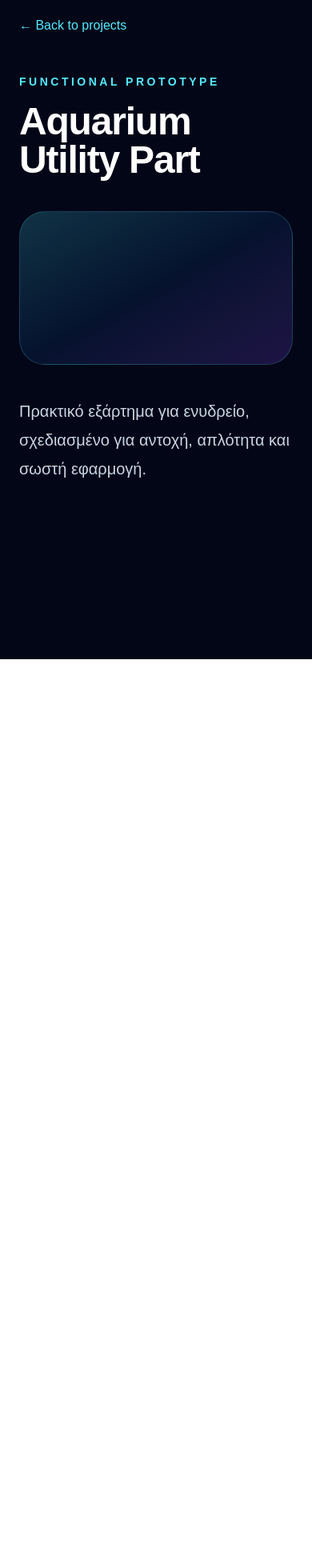
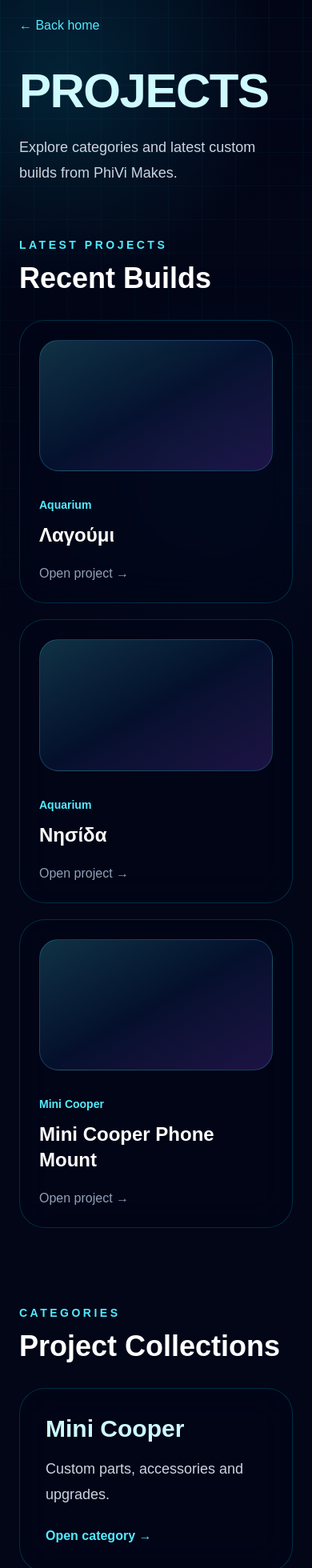
Before and after one commit to FotisVal/phivimakes-site, a Next.js app: page /projects/aquarium-utility-part in a window 390 px wide. Shown: the part 20-1980 px from the top of the page at 80% size. Before the commit the page ends 844 px from the top, so only its background shows below. Built offline with nearby package versions, Linux system fonts and the light colour scheme.

Commit message:
Updated homepage

```diff
--- a/app/page.tsx
+++ b/app/page.tsx
@@ -3,43 +3,31 @@
 import Link from "next/link";
 import { useState } from "react";
 
-const projects = [
-  {
-    title: "Modular Desk Organizer",
-    type: "3D Printed Product",
-    href: "/projects/modular-desk-organizer",
-  },
-  {
-    title: "Aquarium Utility Part",
-    type: "Functional Prototype",
-    href: "/projects/aquarium-utility-part",
-  },
-  {
-    title: "Custom Mechanical Holder",
-    type: "Custom Build",
-    href: "/projects/custom-mechanical-holder",
-  },
-];
+import { latestProjects as projects } from "@/data/projects";
 
 const text = {
   el: {
-    about: "ABOUT",
-    projects: "PROJECTS",
-    hero: "Ideas made physical.",
+    about: "ΣΧΕΤΙΚΑ",
+    projects: "ΕΡΓΑ",
+    hero: "Ιδέες που γίνονται πραγματικότητα.",
     intro:
-      "Είμαι ο δημιουργός πίσω από το PhiVi Makes. Σχεδιάζω και κατασκευάζω custom αντικείμενα, prototypes και πρακτικές λύσεις με 3D printing.",
+      "Είμαι ο δημιουργός πίσω από το PhiVi Makes. Σχεδιάζω και κατασκευάζω custom αντικείμενα, πρωτότυπα και πρακτικές λύσεις με 3D printing.",
     aboutText:
-      "Το PhiVi Makes είναι ένα creative project γύρω από το 3D printing, το product design και τις custom κατασκευές.",
+      "Το PhiVi Makes είναι ένα δημιουργικό project γύρω από την τρισδιάστατη εκτύπωση, τον σχεδιασμό προϊόντων και τις custom κατασκευές.",
     goal:
       "Στόχος είναι κάθε ιδέα να γίνεται ένα χρήσιμο, όμορφο και λειτουργικό αντικείμενο.",
-    viewProjects: "View Projects",
-    contactMe: "Contact Me",
-    selectedBuilds: "Selected Builds",
+    viewProjects: "Δες τα έργα",
+    contactMe: "Επικοινωνία",
+    latestProjects: "Πρόσφατα έργα",
     projectSubtitle:
-      "Επιλεγμένες κατασκευές, prototypes και custom 3D printed λύσεις.",
-    contactTitle: "Have an idea?",
+      "Τα τρία πιο πρόσφατα projects από custom κατασκευές, prototypes και 3D printed λύσεις.",
+    more: "Περισσότερα →",
+    contactTitle: "Έχεις μια ιδέα;",
     contactText:
-      "Ακολούθησε το PhiVi Makes ή στείλε μήνυμα για custom project, 3D printed part ή συνεργασία.",
+      "Στείλε μου μήνυμα για custom project, prototype ή συνεργασία.",
+    socialsTitle: "Ακολούθησέ με",
+    socialsText:
+      "Βρες το PhiVi Makes σε Instagram και TikTok για νέα builds, prototypes και behind the scenes.",
   },
   en: {
     about: "ABOUT",
@@ -53,12 +41,16 @@ const text = {
       "The goal is to turn every idea into a useful, beautiful and functional object.",
     viewProjects: "View Projects",
     contactMe: "Contact Me",
-    selectedBuilds: "Selected Builds",
+    latestProjects: "Latest Projects",
     projectSubtitle:
-      "Selected builds, prototypes and custom 3D printed solutions.",
+      "The three latest custom builds, prototypes and 3D printed solutions.",
+    more: "More →",
     contactTitle: "Have an idea?",
     contactText:
-      "Follow PhiVi Makes or send a message for a custom project, 3D printed part or collaboration.",
+      "Send me a message for a custom project, prototype or collaboration.",
+    socialsTitle: "Follow me",
+    socialsText:
+      "Find PhiVi Makes on Instagram and TikTok for new builds, prototypes and behind the scenes.",
   },
 };
 
@@ -74,7 +66,10 @@ export default function Home() {
         <div className="absolute inset-0 bg-[linear-gradient(to_bottom,rgba(2,6,23,0.25),rgba(2,6,23,0.9))]" />
       </div>
 
-      <section id="about" className="relative z-10 min-h-screen px-6 py-8 md:px-12 lg:px-20">
+      <section
+        id="about"
+        className="relative z-10 min-h-screen px-6 py-8 md:px-12 lg:px-20"
+      >
         <nav className="mx-auto flex max-w-7xl items-center justify-between rounded-full border border-cyan-400/25 bg-slate-950/45 px-5 py-4 shadow-[0_0_50px_rgba(34,211,238,0.12)] backdrop-blur-xl">
           <Link href="/" className="text-xl font-black tracking-tight">
             PHIVI<span className="text-cyan-300">MAKES</span>
@@ -82,9 +77,15 @@ export default function Home() {
 
           <div className="flex items-center gap-4">
             <div className="hidden gap-8 text-sm text-slate-300 md:flex">
-              <Link href="#about" className="hover:text-cyan-300">About</Link>
-              <Link href="/projects" className="hover:text-cyan-300">Projects</Link>
-              <Link href="#contact" className="hover:text-cyan-300">Contact</Link>
+              <Link href="#about" className="hover:text-cyan-300">
+                {lang === "el" ? "Σχετικά" : "About"}
+              </Link>
+              <Link href="/projects" className="hover:text-cyan-300">
+                {lang === "el" ? "Έργα" : "Projects"}
+              </Link>
+              <Link href="#contact" className="hover:text-cyan-300">
+                {lang === "el" ? "Επικοινωνία" : "Contact"}
+              </Link>
             </div>
 
             <button
@@ -96,13 +97,13 @@ export default function Home() {
           </div>
         </nav>
 
-        <div className="mx-auto mt-14 grid max-w-7xl items-center gap-14 rounded-[2.5rem] border border-cyan-400/20 bg-slate-950/45 p-7 shadow-[0_0_90px_rgba(34,211,238,0.12)] backdrop-blur-xl md:grid-cols-2 md:p-12">
+        <h1 className="mx-auto mt-14 max-w-7xl text-6xl font-black leading-none tracking-tight text-cyan-100 md:text-8xl lg:text-9xl">
+          {t.about}
+        </h1>
+
+        <div className="mx-auto mt-8 grid max-w-7xl items-center gap-14 rounded-[2.5rem] border border-cyan-400/20 bg-slate-950/45 p-7 shadow-[0_0_90px_rgba(34,211,238,0.12)] backdrop-blur-xl md:grid-cols-2 md:p-12">
           <div>
-            <h1 className="text-6xl font-black leading-none tracking-tight text-cyan-100 md:text-8xl lg:text-9xl">
-              {t.about}
-            </h1>
-
-            <h2 className="mt-6 max-w-3xl text-4xl font-black leading-[0.95] tracking-tight md:text-6xl">
+            <h2 className="max-w-3xl text-4xl font-black leading-[0.95] tracking-tight md:text-6xl">
               {t.hero}
             </h2>
 
@@ -180,7 +181,7 @@ export default function Home() {
 
           <div className="mt-8 rounded-[2rem] border border-cyan-400/20 bg-slate-950/45 p-6 backdrop-blur-xl md:p-8">
             <p className="text-sm font-bold uppercase tracking-[0.25em] text-cyan-300">
-              {t.selectedBuilds}
+              {t.latestProjects}
             </p>
 
             <p className="mt-4 max-w-2xl text-lg leading-8 text-slate-300">
@@ -196,27 +197,43 @@ export default function Home() {
                 className="group rounded-[2rem] border border-cyan-400/20 bg-slate-950/45 p-6 backdrop-blur-xl transition hover:-translate-y-1 hover:border-cyan-300/60 hover:bg-cyan-300/10"
               >
                 <div className="mb-8 aspect-video rounded-3xl border border-cyan-300/20 bg-gradient-to-br from-cyan-300/20 via-blue-500/10 to-violet-500/20" />
-                <p className="text-sm font-semibold text-cyan-300">{project.type}</p>
+
+                <p className="text-sm font-semibold text-cyan-300">
+                  {project.type}
+                </p>
+
                 <h3 className="mt-3 text-2xl font-black">{project.title}</h3>
+
                 <p className="mt-5 text-slate-400 group-hover:text-slate-200">
                   Open project →
                 </p>
               </Link>
             ))}
           </div>
+
+          <div className="mt-10 flex justify-center">
+            <Link
+              href="/projects"
+              className="rounded-full border border-cyan-300/30 bg-cyan-300/10 px-8 py-4 text-lg font-bold text-cyan-200 transition hover:bg-cyan-300/20"
+            >
+              {t.more}
+            </Link>
+          </div>
         </div>
       </section>
 
-            <section id="contact" className="relative z-10 px-6 py-20 md:px-12 lg:px-20">
+      <section
+        id="contact"
+        className="relative z-10 px-6 py-20 md:px-12 lg:px-20"
+      >
         <div className="mx-auto grid max-w-7xl gap-6 md:grid-cols-2">
-
           <div className="rounded-[2rem] border border-cyan-400/20 bg-cyan-300 p-8 text-slate-950 shadow-[0_0_60px_rgba(34,211,238,0.18)] md:p-12">
             <h2 className="text-4xl font-black tracking-tight md:text-6xl">
-              Have an idea?
+              {t.contactTitle}
             </h2>
 
             <p className="mt-5 max-w-xl text-lg text-slate-800">
-              Στείλε μου μήνυμα για custom project, prototype ή συνεργασία.
+              {t.contactText}
             </p>
 
             <a
@@ -227,18 +244,13 @@ export default function Home() {
             </a>
           </div>
 
-          <div className="rounded-[2rem] border border-cyan-400/20 bg-slate-950/45 p-8 backdrop-blur-xl shadow-[0_0_60px_rgba(34,211,238,0.10)] md:p-12">
-            <p className="text-sm font-bold uppercase tracking-[0.25em] text-cyan-300">
-              Follow PhiVi Makes
-            </p>
+          <div className="rounded-[2rem] border border-cyan-400/20 bg-cyan-300 p-8 text-slate-950 shadow-[0_0_60px_rgba(34,211,238,0.18)] md:p-12">
+            <h2 className="text-4xl font-black tracking-tight md:text-6xl">
+              {t.socialsTitle}
+            </h2>
 
-            <h3 className="mt-4 text-3xl font-black tracking-tight md:text-5xl">
-              Socials
-            </h3>
-
-            <p className="mt-5 max-w-md text-lg leading-8 text-slate-300">
-              Ακολούθησε το PhiVi Makes για νέα builds, prototypes,
-              behind the scenes και future projects.
+            <p className="mt-5 max-w-xl text-lg text-slate-800">
+              {t.socialsText}
             </p>
 
             <div className="mt-8 flex flex-col gap-4 sm:flex-row">
@@ -246,7 +258,7 @@ export default function Home() {
                 href="https://www.instagram.com/TO_INSTAGRAM_SOU"
                 target="_blank"
                 rel="noreferrer"
-                className="rounded-full border border-cyan-300/30 bg-cyan-300/10 px-7 py-4 text-center font-bold text-cyan-200 transition hover:bg-cyan-300/20"
+                className="rounded-full bg-slate-950 px-7 py-4 text-center font-bold text-white transition hover:bg-slate-800"
               >
                 Instagram
               </a>
@@ -255,7 +267,7 @@ export default function Home() {
                 href="https://www.tiktok.com/@TO_TIKTOK_SOU"
                 target="_blank"
                 rel="noreferrer"
-                className="rounded-full border border-fuchsia-300/30 bg-fuchsia-400/10 px-7 py-4 text-center font-bold text-fuchsia-200 transition hover:bg-fuchsia-400/20"
+                className="rounded-full bg-slate-950 px-7 py-4 text-center font-bold text-white transition hover:bg-slate-800"
               >
                 TikTok
               </a>
--- a/app/projects/[slug]/page.tsx
+++ b/app/projects/[slug]/page.tsx
@@ -1,65 +1,148 @@
 import Link from "next/link";
 
-const projectData: any = {
-  "modular-desk-organizer": {
-    title: "Modular Desk Organizer",
-    type: "3D Printed Product",
-    description:
-      "Ένα modular organizer για γραφείο, σχεδιασμένο ώστε να προσαρμόζεται σε διαφορετικές ανάγκες.",
+const categories = [
+  {
+    title: "Mini Cooper",
+    description: "Custom parts, accessories and upgrades.",
+    href: "/projects/mini-cooper",
   },
-  "aquarium-utility-part": {
-    title: "Aquarium Utility Part",
-    type: "Functional Prototype",
-    description:
-      "Πρακτικό εξάρτημα για ενυδρείο, σχεδιασμένο για αντοχή, απλότητα και σωστή εφαρμογή.",
+  {
+    title: "Aquarium",
+    description: "Functional 3D printed parts for aquarium setups.",
+    href: "/projects/aquarium",
   },
-  "custom-mechanical-holder": {
-    title: "Custom Mechanical Holder",
-    type: "Custom Build",
-    description:
-      "Custom holder για μηχανική χρήση, με έμφαση στη λειτουργικότητα και την ακριβή εφαρμογή.",
+  {
+    title: "Traditional Shaving",
+    description: "Stands, holders and handmade-style accessories.",
+    href: "/projects/traditional-shaving",
   },
-};
+  {
+    title: "Automation Gadgets",
+    description: "Useful automation ideas, tools and smart mechanisms.",
+    href: "/projects/automation-gadgets",
+  },
+];
 
-export default async function ProjectPage({
-  params,
-}: {
-  params: Promise<{ slug: string }>;
-}) {
-  const { slug } = await params;
-  const project = projectData[slug];
+const latestProjects = [
+  {
+    title: "Λαγούμι",
+    category: "Aquarium",
+    href: "/projects/aquarium/lagoumi",
+  },
+  {
+    title: "Νησίδα",
+    category: "Aquarium",
+    href: "/projects/aquarium/nisida",
+  },
+  {
+    title: "Mini Cooper Phone Mount",
+    category: "Mini Cooper",
+    href: "/projects/mini-cooper/phone-mount",
+  },
+];
 
-  if (!project) {
-    return (
-      <main className="min-h-screen bg-[#020617] p-10 text-white">
-        <h1>Project not found</h1>
-        <Link href="/projects" className="text-cyan-300">
-          Back to projects
-        </Link>
-      </main>
-    );
-  }
+export default function ProjectsPage() {
+  return (
+    <main className="relative min-h-screen overflow-hidden bg-[#020617] px-6 py-10 text-white md:px-12 lg:px-20">
+      <div className="pointer-events-none fixed inset-0 z-0">
+        <div className="absolute inset-0 bg-[linear-gradient(rgba(0,255,255,0.055)_1px,transparent_1px),linear-gradient(90deg,rgba(0,255,255,0.055)_1px,transparent_1px)] bg-[size:42px_42px]" />
 
-  return (
-    <main className="min-h-screen bg-[#020617] px-6 py-10 text-white md:px-12 lg:px-20">
-      <div className="mx-auto max-w-5xl">
-        <Link href="/projects" className="text-cyan-300">
-          ← Back to projects
+        <div className="absolute inset-0 bg-[radial-gradient(circle_at_20%_15%,rgba(6,182,212,0.24),transparent_34%),radial-gradient(circle_at_70%_78%,rgba(59,130,246,0.22),transparent_38%)]" />
+
+        <div className="absolute inset-0 bg-[linear-gradient(to_bottom,rgba(2,6,23,0.2),rgba(2,6,23,0.92))]" />
+      </div>
+
+      <div className="relative z-10 mx-auto max-w-7xl">
+        <Link
+          href="/"
+          className="text-cyan-300 transition hover:text-cyan-200"
+        >
+          ← Back home
         </Link>
 
-        <p className="mt-12 text-sm font-bold uppercase tracking-[0.25em] text-cyan-300">
-          {project.type}
+        <h1 className="mt-10 text-6xl font-black tracking-tight text-cyan-100 md:text-8xl">
+          PROJECTS
+        </h1>
+
+        <p className="mt-6 max-w-3xl text-lg leading-8 text-slate-300">
+          Explore categories and latest custom builds from PhiVi Makes.
         </p>
 
-        <h1 className="mt-4 text-5xl font-black tracking-tight md:text-7xl">
-          {project.title}
-        </h1>
+        {/* LATEST PROJECTS */}
 
-        <div className="mt-10 aspect-video rounded-[2rem] border border-cyan-300/20 bg-gradient-to-br from-cyan-300/20 via-blue-500/10 to-violet-500/20" />
+        <div className="mt-16">
+          <div className="mb-8 flex items-end justify-between">
+            <div>
+              <p className="text-sm font-bold uppercase tracking-[0.25em] text-cyan-300">
+                Latest Projects
+              </p>
 
-        <p className="mt-10 text-xl leading-9 text-slate-300">
-          {project.description}
-        </p>
+              <h2 className="mt-3 text-4xl font-black md:text-5xl">
+                Recent Builds
+              </h2>
+            </div>
+          </div>
+
+          <div className="grid gap-5 md:grid-cols-3">
+            {latestProjects.map((project) => (
+              <Link
+                key={project.href}
+                href={project.href}
+                className="group rounded-[2rem] border border-cyan-400/20 bg-slate-950/45 p-6 backdrop-blur-xl transition hover:-translate-y-1 hover:border-cyan-300/60 hover:bg-cyan-300/10"
+              >
+                <div className="mb-8 aspect-video rounded-3xl border border-cyan-300/20 bg-gradient-to-br from-cyan-300/20 via-blue-500/10 to-violet-500/20" />
+
+                <p className="text-sm font-semibold text-cyan-300">
+                  {project.category}
+                </p>
+
+                <h3 className="mt-3 text-2xl font-black">
+                  {project.title}
+                </h3>
+
+                <p className="mt-5 text-slate-400 group-hover:text-slate-200">
+                  Open project →
+                </p>
+              </Link>
+            ))}
+          </div>
+        </div>
+
+        {/* CATEGORIES */}
+
+        <div className="mt-24">
+          <div className="mb-8">
+            <p className="text-sm font-bold uppercase tracking-[0.25em] text-cyan-300">
+              Categories
+            </p>
+
+            <h2 className="mt-3 text-4xl font-black md:text-5xl">
+              Project Collections
+            </h2>
+          </div>
+
+          <div className="grid gap-6 md:grid-cols-2">
+            {categories.map((category) => (
+              <Link
+                key={category.href}
+                href={category.href}
+                className="rounded-[2rem] border border-cyan-400/20 bg-slate-950/45 p-8 backdrop-blur-xl transition hover:-translate-y-1 hover:border-cyan-300/60 hover:bg-cyan-300/10"
+              >
+                <h2 className="text-3xl font-black text-cyan-100">
+                  {category.title}
+                </h2>
+
+                <p className="mt-4 text-lg leading-8 text-slate-300">
+                  {category.description}
+                </p>
+
+                <p className="mt-6 font-bold text-cyan-300">
+                  Open category →
+                </p>
+              </Link>
+            ))}
+          </div>
+        </div>
       </div>
     </main>
   );
--- /dev/null
+++ b/app/projects/aquarium/page.tsx
@@ -0,0 +1,72 @@
+import Link from "next/link";
+
+const aquariumProjects = [
+  {
+    title: "Λαγούμι",
+    description:
+      "3D printed aquarium cave structure designed for fish shelter and aquascaping.",
+    slug: "lagoumi",
+  },
+  {
+    title: "Νησίδα",
+    description:
+      "Floating-style aquarium island concept with custom rock and plant support.",
+    slug: "nisida",
+  },
+];
+
+export default function AquariumPage() {
+  return (
+    <main className="relative min-h-screen overflow-hidden bg-[#020617] px-6 py-10 text-white md:px-12 lg:px-20">
+      <div className="pointer-events-none fixed inset-0 z-0">
+        <div className="absolute inset-0 bg-[linear-gradient(rgba(0,255,255,0.055)_1px,transparent_1px),linear-gradient(90deg,rgba(0,255,255,0.055)_1px,transparent_1px)] bg-[size:42px_42px]" />
+
+        <div className="absolute inset-0 bg-[radial-gradient(circle_at_20%_15%,rgba(6,182,212,0.24),transparent_34%),radial-gradient(circle_at_70%_78%,rgba(59,130,246,0.22),transparent_38%)]" />
+
+        <div className="absolute inset-0 bg-[linear-gradient(to_bottom,rgba(2,6,23,0.2),rgba(2,6,23,0.92))]" />
+      </div>
+
+      <div className="relative z-10 mx-auto max-w-7xl">
+        <Link
+          href="/projects"
+          className="text-cyan-300 transition hover:text-cyan-200"
+        >
+          ← Back to projects
+        </Link>
+
+        <h1 className="mt-10 text-6xl font-black tracking-tight text-cyan-100 md:text-8xl">
+          AQUARIUM
+        </h1>
+
+        <p className="mt-6 max-w-3xl text-lg leading-8 text-slate-300">
+          Aquarium focused projects, custom 3D printed builds and functional
+          aquascaping solutions.
+        </p>
+
+        <div className="mt-14 grid gap-6 md:grid-cols-2">
+          {aquariumProjects.map((project) => (
+            <Link
+              key={project.slug}
+              href={`/projects/aquarium/${project.slug}`}
+              className="group rounded-[2rem] border border-cyan-400/20 bg-slate-950/45 p-8 backdrop-blur-xl transition hover:-translate-y-1 hover:border-cyan-300/60 hover:bg-cyan-300/10"
+            >
+              <div className="mb-8 aspect-video rounded-3xl border border-cyan-300/20 bg-gradient-to-br from-cyan-300/20 via-blue-500/10 to-violet-500/20" />
+
+              <h2 className="text-3xl font-black text-cyan-100">
+                {project.title}
+              </h2>
+
+              <p className="mt-4 text-lg leading-8 text-slate-300">
+                {project.description}
+              </p>
+
+              <p className="mt-6 font-bold text-cyan-300">
+                Open project →
+              </p>
+            </Link>
+          ))}
+        </div>
+      </div>
+    </main>
+  );
+}
--- a/app/projects/page.tsx
+++ b/app/projects/page.tsx
@@ -1,52 +1,67 @@
 import Link from "next/link";
 
-const projects = [
+const categories = [
   {
-    title: "Modular Desk Organizer",
-    type: "3D Printed Product",
-    slug: "modular-desk-organizer",
+    title: "Mini Cooper",
+    description: "Custom parts, accessories and upgrades.",
+    href: "/projects/mini-cooper",
   },
   {
-    title: "Aquarium Utility Part",
-    type: "Functional Prototype",
-    slug: "aquarium-utility-part",
+    title: "Aquarium",
+    description: "Functional 3D printed parts for aquarium setups.",
+    href: "/projects/aquarium",
   },
   {
-    title: "Custom Mechanical Holder",
-    type: "Custom Build",
-    slug: "custom-mechanical-holder",
+    title: "Traditional Shaving",
+    description: "Stands, holders and handmade-style accessories.",
+    href: "/projects/traditional-shaving",
+  },
+  {
+    title: "Automation Gadgets",
+    description: "Useful automation ideas, tools and smart mechanisms.",
+    href: "/projects/automation-gadgets",
   },
 ];
 
 export default function ProjectsPage() {
   return (
-    <main className="min-h-screen bg-[#020617] px-6 py-10 text-white md:px-12 lg:px-20">
-      <div className="mx-auto max-w-7xl">
+    <main className="relative min-h-screen overflow-hidden bg-[#020617] px-6 py-10 text-white md:px-12 lg:px-20">
+      <div className="pointer-events-none fixed inset-0 z-0">
+        <div className="absolute inset-0 bg-[linear-gradient(rgba(0,255,255,0.055)_1px,transparent_1px),linear-gradient(90deg,rgba(0,255,255,0.055)_1px,transparent_1px)] bg-[size:42px_42px]" />
+        <div className="absolute inset-0 bg-[radial-gradient(circle_at_20%_15%,rgba(6,182,212,0.24),transparent_34%),radial-gradient(circle_at_70%_78%,rgba(59,130,246,0.22),transparent_38%)]" />
+      </div>
+
+      <div className="relative z-10 mx-auto max-w-7xl">
         <Link href="/" className="text-cyan-300">
           ← Back home
         </Link>
 
-        <h1 className="mt-10 text-5xl font-black tracking-tight md:text-7xl">
-          Projects
+        <h1 className="mt-10 text-6xl font-black tracking-tight md:text-8xl">
+          PROJECTS
         </h1>
 
         <p className="mt-5 max-w-2xl text-lg leading-8 text-slate-300">
-          Μια συλλογή από 3D printed κατασκευές, prototypes και custom λύσεις.
+          Choose a category to explore the projects inside.
         </p>
 
-        <div className="mt-12 grid gap-6 md:grid-cols-3">
-          {projects.map((project) => (
+        <div className="mt-12 grid gap-6 md:grid-cols-2">
+          {categories.map((category) => (
             <Link
-              key={project.slug}
-              href={`/projects/${project.slug}`}
-              className="rounded-[2rem] border border-cyan-400/20 bg-white/[0.04] p-6 transition hover:-translate-y-1 hover:border-cyan-300/60"
+              key={category.href}
+              href={category.href}
+              className="rounded-[2rem] border border-cyan-400/20 bg-slate-950/45 p-8 backdrop-blur-xl transition hover:-translate-y-1 hover:border-cyan-300/60 hover:bg-cyan-300/10"
             >
-              <div className="mb-8 aspect-video rounded-3xl border border-cyan-300/20 bg-gradient-to-br from-cyan-300/20 via-blue-500/10 to-violet-500/20" />
-              <p className="text-sm font-semibold text-cyan-300">
-                {project.type}
+              <h2 className="text-3xl font-black text-cyan-100">
+                {category.title}
+              </h2>
+
+              <p className="mt-4 text-lg leading-8 text-slate-300">
+                {category.description}
               </p>
-              <h2 className="mt-3 text-2xl font-black">{project.title}</h2>
-              <p className="mt-5 text-slate-400">Open project →</p>
+
+              <p className="mt-6 font-bold text-cyan-300">
+                Open category →
+              </p>
             </Link>
           ))}
         </div>
--- /dev/null
+++ b/data/projects.ts
@@ -0,0 +1,27 @@
+export const allProjects = [
+  {
+    title: "Λαγούμι",
+    type: "Aquarium",
+    category: "aquarium",
+    href: "/projects/aquarium/lagoumi",
+    date: "2026-05-08",
+  },
+  {
+    title: "Νησίδα",
+    type: "Aquarium",
+    category: "aquarium",
+    href: "/projects/aquarium/nisida",
+    date: "2026-05-07",
+  },
+  {
+    title: "Mini Cooper Phone Mount",
+    type: "Mini Cooper",
+    category: "mini-cooper",
+    href: "/projects/mini-cooper/phone-mount",
+    date: "2026-05-06",
+  },
+];
+
+export const latestProjects = [...allProjects]
+  .sort((a, b) => b.date.localeCompare(a.date))
+  .slice(0, 3);
```
Also changed, not shown: app/projects/all/page.tsx (added), app/projects/aquarium/[slug]/page.tsx (added).
